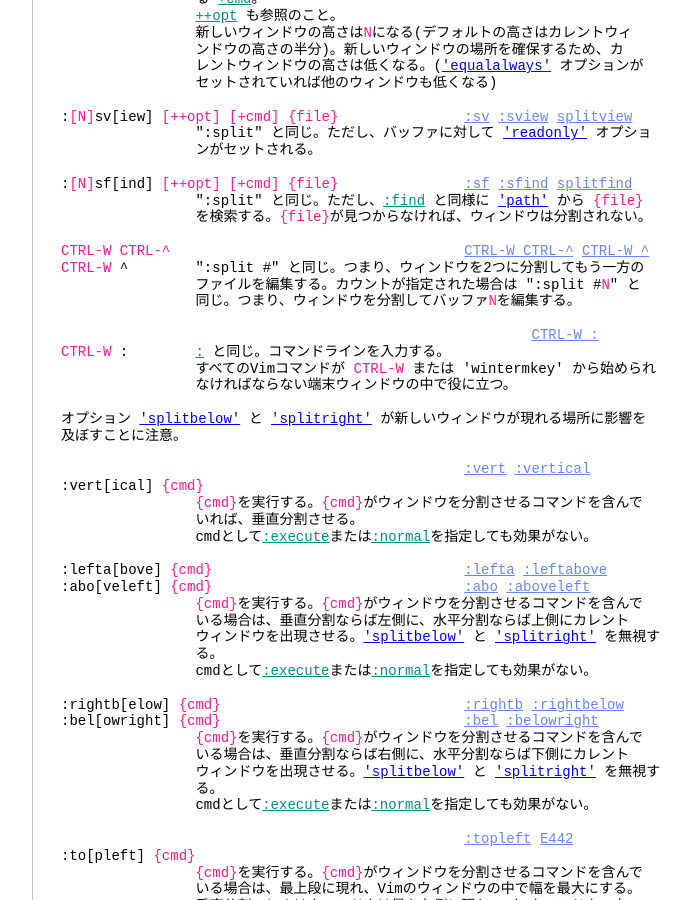
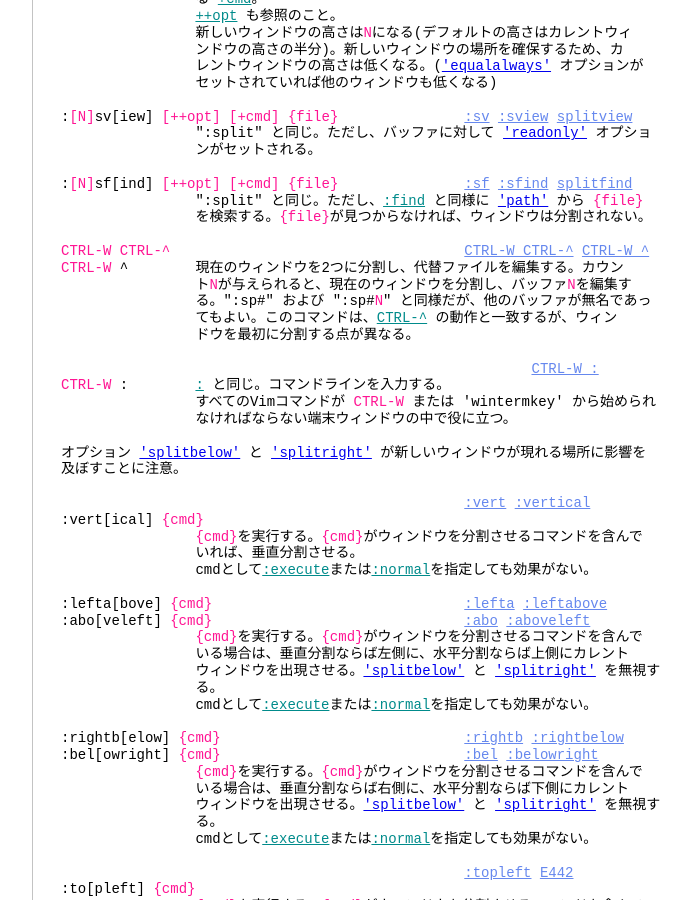
Before and after one commit to vim-jp/vimdoc-ja, a Jekyll site: the page built from windows.html, in a window 1280 px wide and 900 px high, scrolled down 3937 px. Shown: the whole window, without its empty margins (340-1031 px from the left). Built offline with Jekyll 4.4.1, drawn with Linux system fonts in a browser that asks for light colours; nearby versions of some CDN libraries; comment, search, counter and statistics services are not loaded.

Commit message:
Generated by Travis JOB 1384.1
https://travis-ci.org/vim-jp/vimdoc-ja-working/builds/453789003

```diff
--- a/usr_41.html
+++ b/usr_41.html
@@ -1009,8 +1009,10 @@
 <br>
 &nbsp;&nbsp;&nbsp;&nbsp;&nbsp;&nbsp;&nbsp;&nbsp;wordcount()&nbsp;&nbsp;&nbsp;&nbsp;&nbsp;&nbsp;&nbsp;&nbsp;&nbsp;&nbsp;&nbsp;&nbsp; バッファ内のバイト数/単語数/文字数などを得る<br>
 <br>
-&nbsp;&nbsp;&nbsp;&nbsp;&nbsp;&nbsp;&nbsp;&nbsp;taglist()&nbsp;&nbsp;&nbsp;&nbsp;&nbsp;&nbsp;&nbsp;&nbsp;&nbsp;&nbsp;&nbsp;&nbsp;&nbsp;&nbsp; マッチするタグのリストを取得<br>
-&nbsp;&nbsp;&nbsp;&nbsp;&nbsp;&nbsp;&nbsp;&nbsp;tagfiles()&nbsp;&nbsp;&nbsp;&nbsp;&nbsp;&nbsp;&nbsp;&nbsp;&nbsp;&nbsp;&nbsp;&nbsp;&nbsp;&nbsp;タグファイルのリストを取得<br>
+&nbsp;&nbsp;&nbsp;&nbsp;&nbsp;&nbsp;&nbsp;&nbsp;taglist()&nbsp;&nbsp;&nbsp;&nbsp;&nbsp;&nbsp;&nbsp;&nbsp;&nbsp;&nbsp;&nbsp;&nbsp;&nbsp;&nbsp; マッチするタグのリストを取得する<br>
+&nbsp;&nbsp;&nbsp;&nbsp;&nbsp;&nbsp;&nbsp;&nbsp;tagfiles()&nbsp;&nbsp;&nbsp;&nbsp;&nbsp;&nbsp;&nbsp;&nbsp;&nbsp;&nbsp;&nbsp;&nbsp;&nbsp;&nbsp;タグファイルのリストを取得する<br>
+&nbsp;&nbsp;&nbsp;&nbsp;&nbsp;&nbsp;&nbsp;&nbsp;gettagstack()&nbsp;&nbsp;&nbsp;&nbsp;&nbsp;&nbsp;&nbsp;&nbsp;&nbsp;&nbsp; タグスタックを取得する<br>
+&nbsp;&nbsp;&nbsp;&nbsp;&nbsp;&nbsp;&nbsp;&nbsp;settagstack()&nbsp;&nbsp;&nbsp;&nbsp;&nbsp;&nbsp;&nbsp;&nbsp;&nbsp;&nbsp; タグスタックを変更する<br>
 <br>
 &nbsp;&nbsp;&nbsp;&nbsp;&nbsp;&nbsp;&nbsp;&nbsp;luaeval()&nbsp;&nbsp;&nbsp;&nbsp;&nbsp;&nbsp;&nbsp;&nbsp;&nbsp;&nbsp;&nbsp;&nbsp;&nbsp;&nbsp;&nbsp;<a class="Identifier" href="if_lua.html#Lua">Lua</a>の式を評価する<br>
 &nbsp;&nbsp;&nbsp;&nbsp;&nbsp;&nbsp;&nbsp;&nbsp;mzeval()&nbsp;&nbsp;&nbsp;&nbsp;&nbsp;&nbsp;&nbsp;&nbsp;&nbsp;&nbsp;&nbsp;&nbsp;&nbsp;&nbsp;&nbsp;&nbsp;<a class="Identifier" href="if_mzsch.html#MzScheme">MzScheme</a>&nbsp;の式を評価する<br>
--- a/windows.html
+++ b/windows.html
@@ -240,9 +240,11 @@
 &nbsp;&nbsp;&nbsp;&nbsp;&nbsp;&nbsp;&nbsp;&nbsp;&nbsp;&nbsp;&nbsp;&nbsp;&nbsp;&nbsp;&nbsp;&nbsp;を検索する。<span class="Special">{file}</span>が見つからなければ、ウィンドウは分割されない。<br>
 <br>
 <span class="Special">CTRL-W</span>&nbsp;<span class="Special">CTRL-^</span>&nbsp;&nbsp;&nbsp;&nbsp;&nbsp;&nbsp;&nbsp;&nbsp;&nbsp;&nbsp;&nbsp;&nbsp;&nbsp;&nbsp;&nbsp;&nbsp;&nbsp;&nbsp;&nbsp;&nbsp;&nbsp;&nbsp;&nbsp;&nbsp;&nbsp;&nbsp;&nbsp;&nbsp;&nbsp;&nbsp;&nbsp;&nbsp;&nbsp;&nbsp;&nbsp;<a class="Constant" href="windows.html#CTRL-W_CTRL-^" name="CTRL-W_CTRL-^">CTRL-W_CTRL-^</a>&nbsp;<a class="Constant" href="windows.html#CTRL-W_^" name="CTRL-W_^">CTRL-W_^</a><br>
-<span class="Special">CTRL-W</span>&nbsp;^&nbsp;&nbsp;&nbsp;&nbsp;&nbsp;&nbsp;&nbsp;&nbsp;&quot;:split #&quot; と同じ。つまり、ウィンドウを2つに分割してもう一方の<br>
-&nbsp;&nbsp;&nbsp;&nbsp;&nbsp;&nbsp;&nbsp;&nbsp;&nbsp;&nbsp;&nbsp;&nbsp;&nbsp;&nbsp;&nbsp;&nbsp;ファイルを編集する。カウントが指定された場合は &quot;:split #<span class="Special">N</span>&quot; と<br>
-&nbsp;&nbsp;&nbsp;&nbsp;&nbsp;&nbsp;&nbsp;&nbsp;&nbsp;&nbsp;&nbsp;&nbsp;&nbsp;&nbsp;&nbsp;&nbsp;同じ。つまり、ウィンドウを分割してバッファ<span class="Special">N</span>を編集する。<br>
+<span class="Special">CTRL-W</span>&nbsp;^&nbsp;&nbsp;&nbsp;&nbsp;&nbsp;&nbsp;&nbsp;&nbsp;現在のウィンドウを2つに分割し、代替ファイルを編集する。カウン<br>
+&nbsp;&nbsp;&nbsp;&nbsp;&nbsp;&nbsp;&nbsp;&nbsp;&nbsp;&nbsp;&nbsp;&nbsp;&nbsp;&nbsp;&nbsp;&nbsp;ト<span class="Special">N</span>が与えられると、現在のウィンドウを分割し、バッファ<span class="Special">N</span>を編集す<br>
+&nbsp;&nbsp;&nbsp;&nbsp;&nbsp;&nbsp;&nbsp;&nbsp;&nbsp;&nbsp;&nbsp;&nbsp;&nbsp;&nbsp;&nbsp;&nbsp;る。&quot;:sp#&quot; および &quot;:sp#<span class="Special">N</span>&quot; と同様だが、他のバッファが無名であっ<br>
+&nbsp;&nbsp;&nbsp;&nbsp;&nbsp;&nbsp;&nbsp;&nbsp;&nbsp;&nbsp;&nbsp;&nbsp;&nbsp;&nbsp;&nbsp;&nbsp;てもよい。このコマンドは、<a class="Identifier" href="editing.html#CTRL-^">CTRL-^</a>&nbsp;の動作と一致するが、ウィン<br>
+&nbsp;&nbsp;&nbsp;&nbsp;&nbsp;&nbsp;&nbsp;&nbsp;&nbsp;&nbsp;&nbsp;&nbsp;&nbsp;&nbsp;&nbsp;&nbsp;ドウを最初に分割する点が異なる。<br>
 <br>
 &nbsp;&nbsp;&nbsp;&nbsp;&nbsp;&nbsp;&nbsp;&nbsp;&nbsp;&nbsp;&nbsp;&nbsp;&nbsp;&nbsp;&nbsp;&nbsp;&nbsp;&nbsp;&nbsp;&nbsp;&nbsp;&nbsp;&nbsp;&nbsp;&nbsp;&nbsp;&nbsp;&nbsp;&nbsp;&nbsp;&nbsp;&nbsp;&nbsp;&nbsp;&nbsp;&nbsp;&nbsp;&nbsp;&nbsp;&nbsp;&nbsp;&nbsp;&nbsp;&nbsp;&nbsp;&nbsp;&nbsp;&nbsp;&nbsp;&nbsp;&nbsp;&nbsp;&nbsp;&nbsp;&nbsp;&nbsp;<a class="Constant" href="windows.html#CTRL-W_:" name="CTRL-W_:">CTRL-W_:</a><br>
 <span class="Special">CTRL-W</span>&nbsp;:&nbsp;&nbsp;&nbsp;&nbsp;&nbsp;&nbsp;&nbsp;&nbsp;<a class="Identifier" href="cmdline.html#:">:</a>&nbsp;と同じ。コマンドラインを入力する。<br>
```
